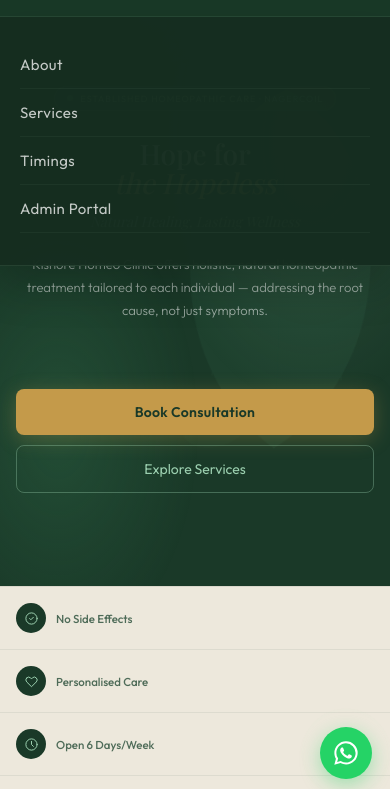
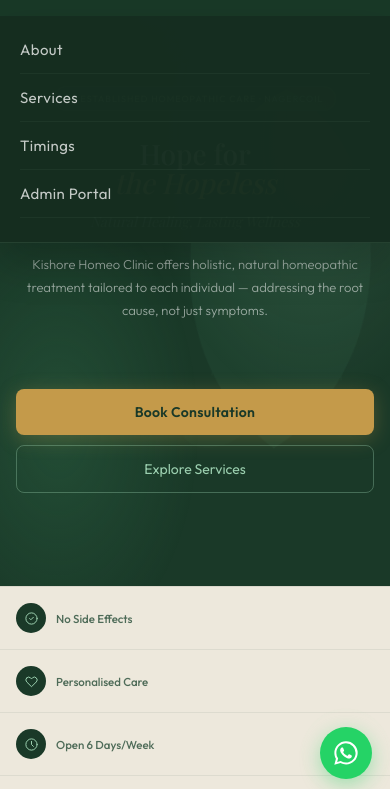
Before and after one commit to lmksofttech/homeo, a website: page index.html in a window 390 px wide. Both pictures are taken after a click on the element 355 px from the left and 31 px from the top of the page. Shown: the part 47-836 px from the top of the page. Drawn offline with nearby package versions, Linux system fonts and the light colour scheme; a web font is replaced by a local one.

Commit message:
style: remove gap between mobile nav and menu items

```diff
--- a/index.html
+++ b/index.html
@@ -820,12 +820,12 @@
     .nav-links {
       display: none;
       position: absolute;
-      top: 64px; left: 0; right: 0;
+      top: 100%; left: 0; right: 0;
       background: rgba(22,45,32,0.98);
       backdrop-filter: blur(20px);
       -webkit-backdrop-filter: blur(20px);
       flex-direction: column;
-      padding: 24px 20px 32px;
+      padding: 10px 20px 24px;
       gap: 0;
       border-bottom: 1px solid rgba(155,207,175,0.12);
       box-shadow: 0 20px 40px rgba(0,0,0,0.2);
```
Also changed, not shown: admin-dashboard.html (+3 -2 lines).
